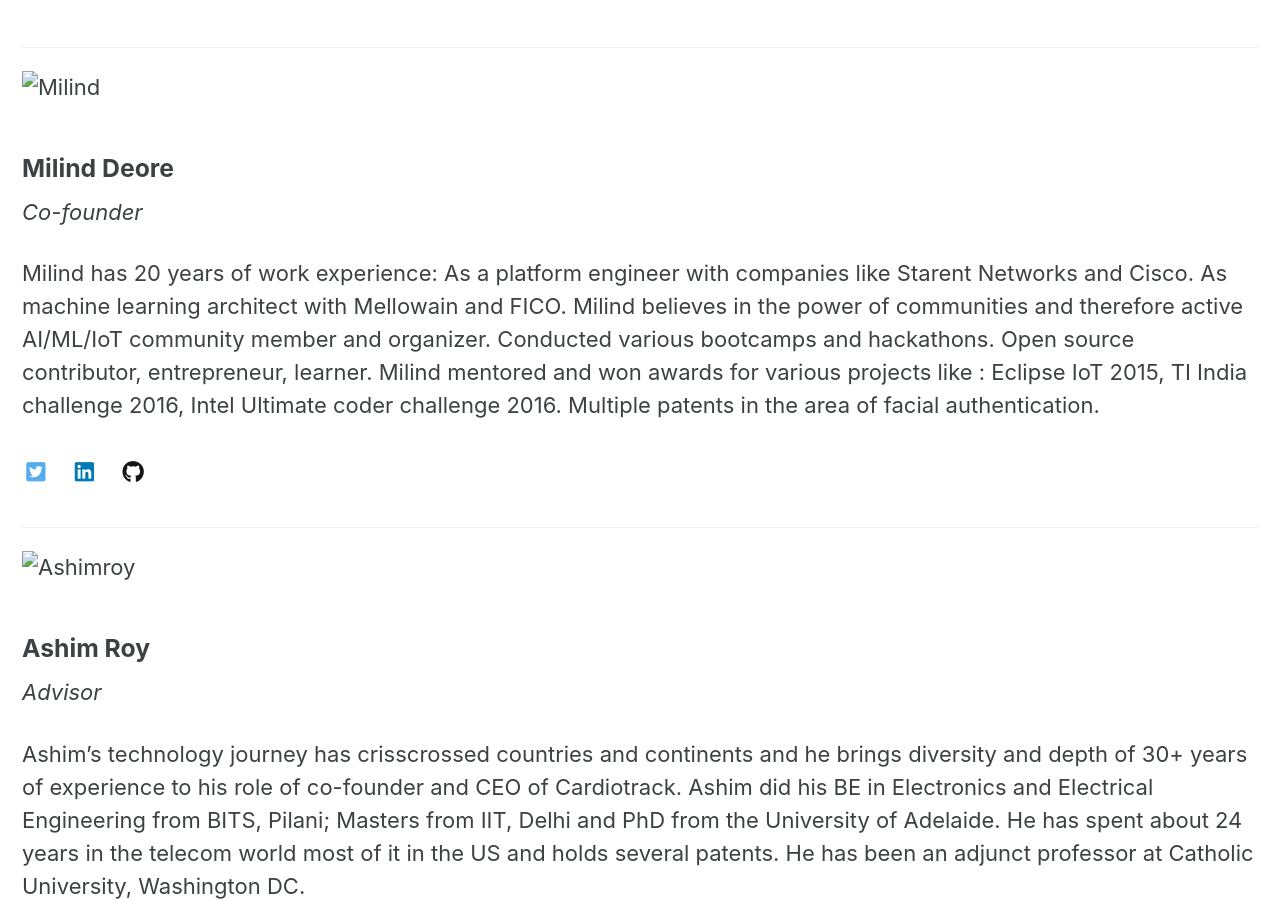
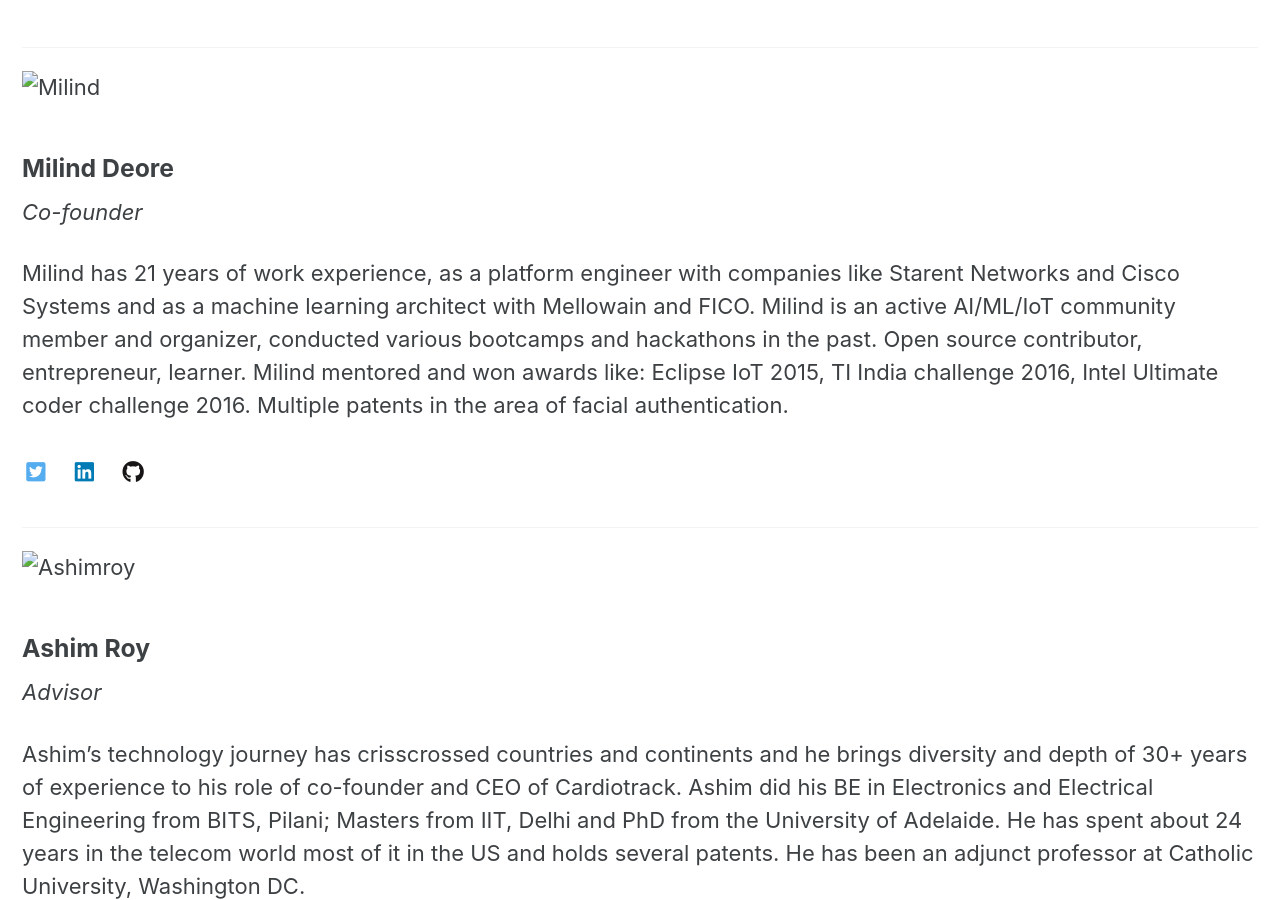
Before and after one commit to milinddeore/logits-website, a Jekyll site: the page built from _pages/TEAM.md, in a window 1280 px wide and 900 px high, scrolled down 958 px. Built offline with Jekyll 4.4.1, drawn with Linux system fonts in a browser that asks for light colours; cached includes are drawn as plain includes.

Commit message:
Update TEAM.md

```diff
--- a/_pages/TEAM.md
+++ b/_pages/TEAM.md
@@ -43,7 +43,7 @@
 
 *Co-founder*
 
-Milind has 20 years of work experience: As a platform engineer with companies like Starent Networks and Cisco. As machine learning architect with Mellowain and FICO. Milind believes in the power of communities and therefore active AI/ML/IoT community member and organizer. Conducted various bootcamps and hackathons. Open source contributor, entrepreneur, learner. Milind mentored and won awards for various projects like : Eclipse IoT 2015, TI India challenge 2016, Intel Ultimate coder challenge 2016. Multiple patents in the area of facial authentication.
+Milind has 21 years of work experience, as a platform engineer with companies like Starent Networks and Cisco Systems and as a machine learning architect with Mellowain and FICO. Milind is an active AI/ML/IoT community member and organizer, conducted various bootcamps and hackathons in the past. Open source contributor, entrepreneur, learner. Milind mentored and won awards like: Eclipse IoT 2015, TI India challenge 2016, Intel Ultimate coder challenge 2016. Multiple patents in the area of facial authentication.
 
 <div class="page__footer-follow">
   <ul class="social-icons">
```
